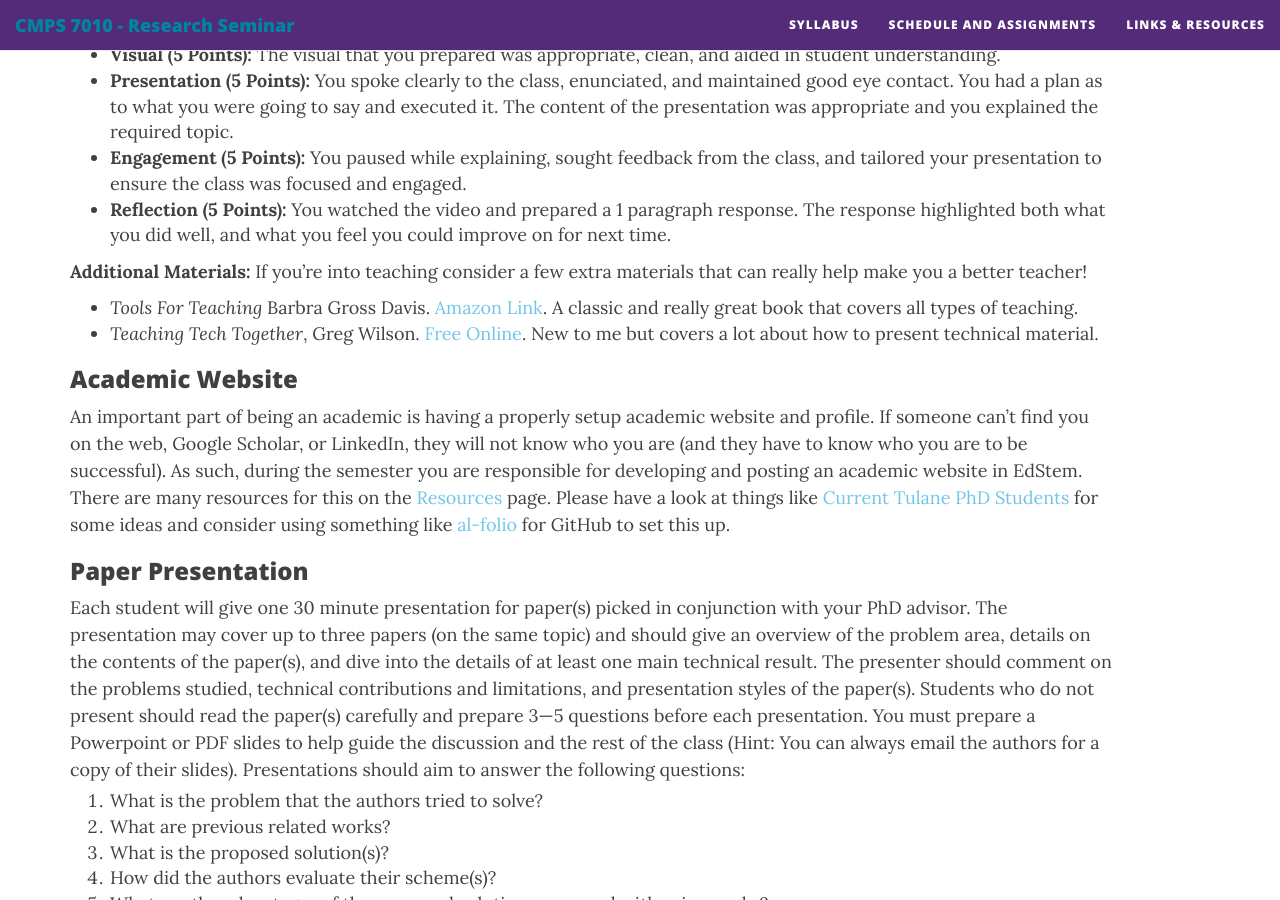
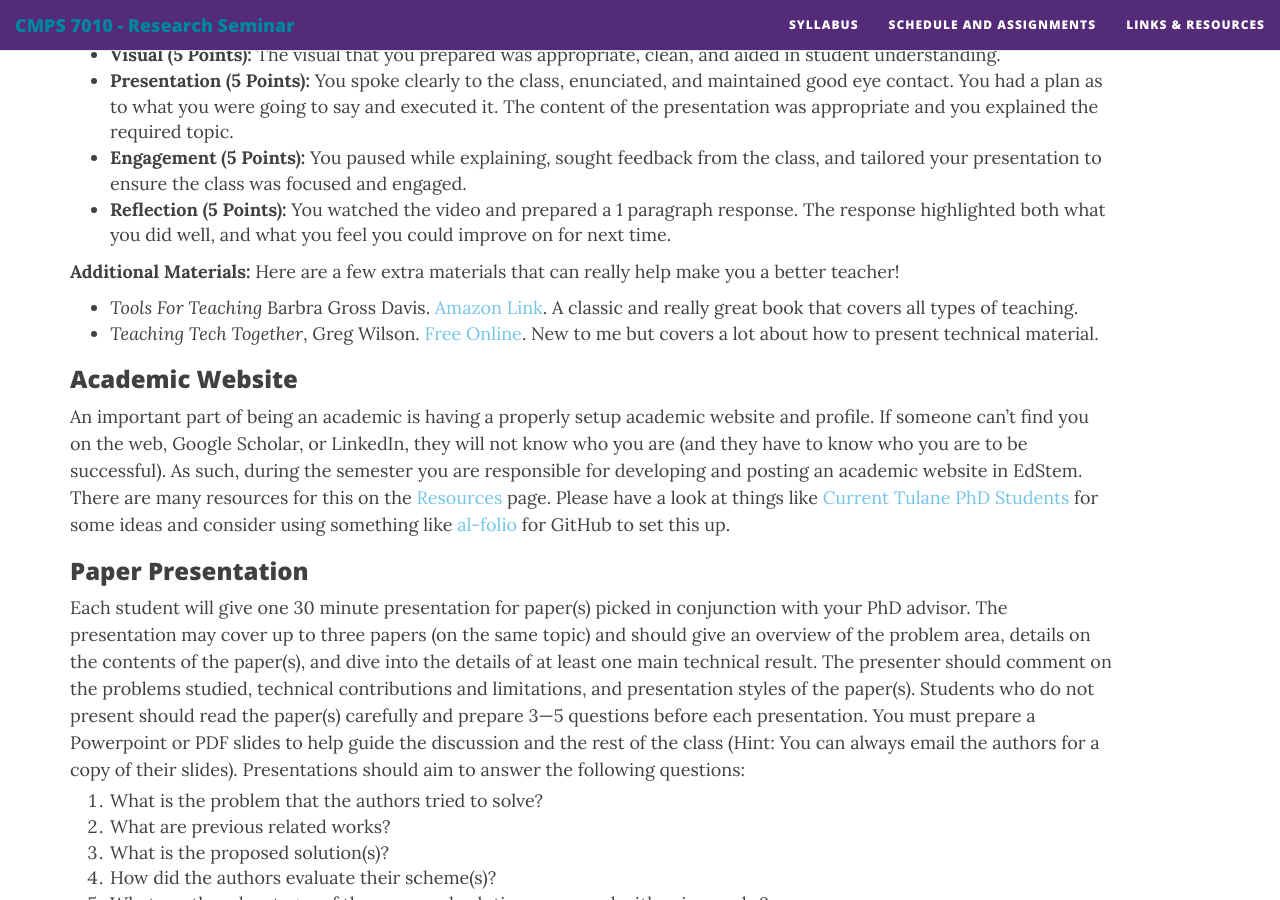
Before and after one commit to TulaneCS/cmps7010, a Jekyll site: the page built from syllabus.md, in a window 1280 px wide and 900 px high, scrolled down 3118 px. Built offline with Jekyll 4.4.1, drawn with Linux system fonts in a browser that asks for light colours; nearby versions of some CDN libraries.

Commit message:
update to assignment

```diff
--- a/syllabus.md
+++ b/syllabus.md
@@ -83,14 +83,14 @@ This course will consist of reading, actively discussing, and presenting researc
 Many class days we will be reading texts before hand or listening to a presentation in class. You are required to attend, in person, every lecture and engage with the material. If you do not actively participate in the discussion for that day, you will not receive points.
 
 ### TA Mini Lecture
-As a part of the course you will select a topic from [CMPS 1500 - Introduction to Computer Science](./1500-23f-syllabus.pdf) and prepare a 5-8 minute presentation on the topic with the intended audience of a first year student. You must prepare a visual, either a diagram to be drawn on the whiteboard or a short presentation (2-3 slides) to explain your point. You will then watch yourself in the recorded course lecture and prepare a short (1 paragraph) response to watching yourself present. You will be evaluated according to the following rubric.
+As a part of the course you will select a topic from [CMPS 1500 - Introduction to Computer Science](./1500-syllabus.pdf) and prepare a 5-8 minute presentation on the topic with the intended audience of a first year student. You must prepare a visual, either a diagram to be drawn on the whiteboard or a short presentation (2-3 slides) to explain your point. You will then watch yourself in the recorded course lecture and prepare a short (1 paragraph) response to watching yourself present. You will be evaluated according to the following rubric.
 * **Professionalism (5 Points):** You showed up on time, prepared and ready to present. You welcomed the class, introduced yourself, and gave an overview of what you will be presenting. You kept to your time limit.
 * **Visual (5 Points):** The visual that you prepared was appropriate, clean, and aided in student understanding.
 * **Presentation (5 Points):** You spoke clearly to the class, enunciated, and maintained good eye contact. You had a plan as to what you were going to say and executed it. The content of the presentation was appropriate and you explained the required topic.
 * **Engagement (5 Points):** You paused while explaining, sought feedback from the class, and tailored your presentation to ensure the class was focused and engaged.
 * **Reflection (5 Points):** You watched the video and prepared a 1 paragraph response. The response highlighted both what you did well, and what you feel you could improve on for next time.
 
-**Additional Materials:** If you're into teaching consider a few extra materials that can really help make you a better teacher!
+**Additional Materials:** Here are a few extra materials that can really help make you a better teacher!
   * *Tools For Teaching* Barbra Gross Davis. [Amazon Link](https://www.amazon.com/Tools-Teaching-Barbara-Gross-Davis/dp/0787965677). A classic and really great book that covers all types of teaching.
   * *Teaching Tech Together*, Greg Wilson. [Free Online](https://teachtogether.tech/en/index.html). New to me but covers a lot about how to present technical material.
 
```
Also changed, not shown: 2 other files.
